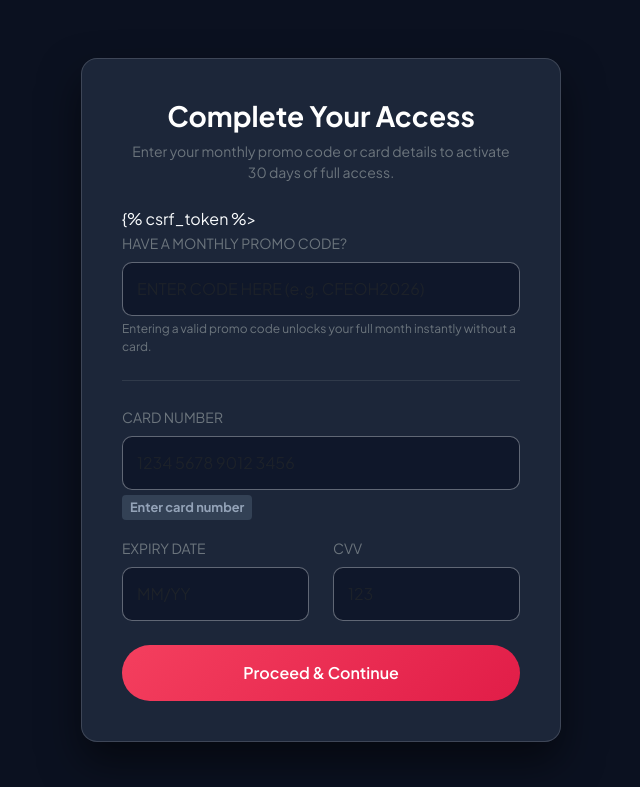
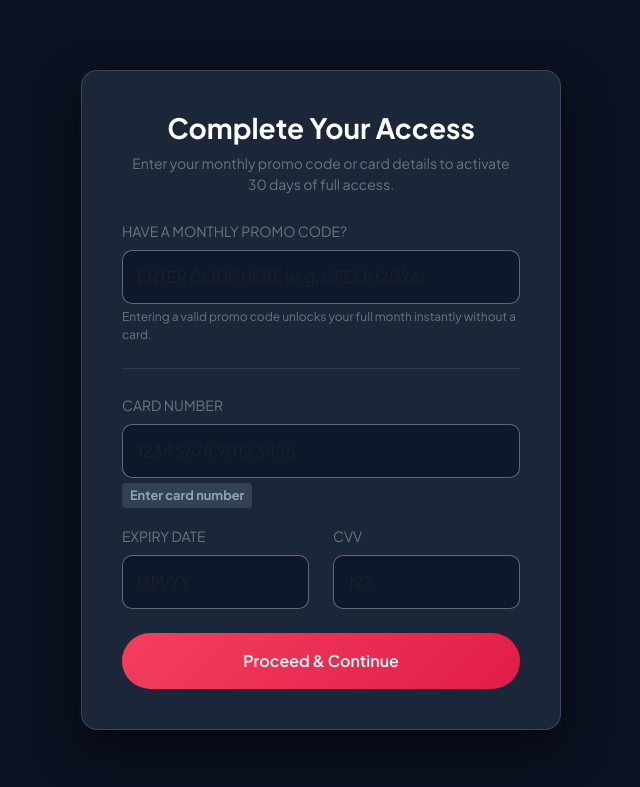
Before and after one commit to snowmanly101/matchmaking_portal, a Django app: template main/templates/main/card_payment.html in a window 1280 px wide. Shown: the top 787 px of the page, without its empty margins (319-959 px from the left). Run offline with Django 5.2, Linux system fonts and the light colour scheme; the template is opened without the code that fills it, so the values that code supplies are empty.

Commit message:
Fix card payment CSRF tag and finalize 7-message chat blur with promo code bypass

```diff
--- a/main/templates/main/card_payment.html
+++ b/main/templates/main/card_payment.html
@@ -36,7 +36,7 @@
         {% endif %}
 
         <form method="POST">
-            {% csrf_token %>
+            {% csrf_token %}
 
             <div class="mb-4">
                 <label class="form-label text-secondary small">HAVE A MONTHLY PROMO CODE?</label>
```
